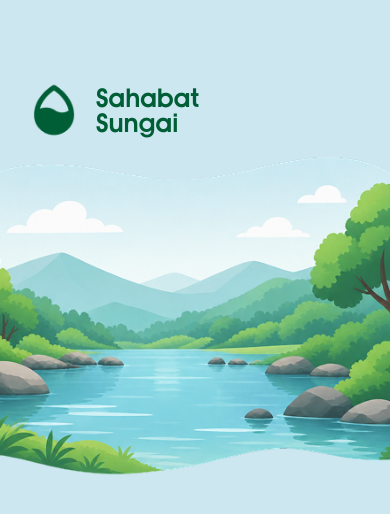
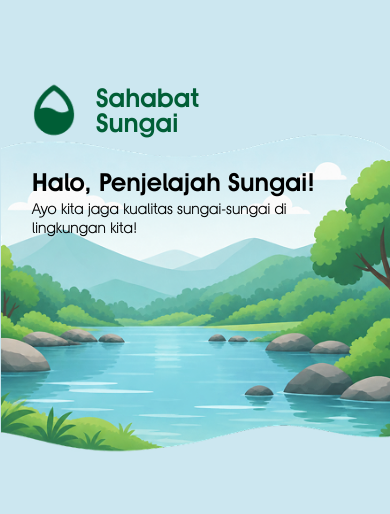
Before and after one commit to ahnaf505/Sahabat-Sungai, a React Native app: screen / in a window 390 px wide. Shown: the top 514 px of the page. Built offline with nearby package versions, Linux system fonts and the light colour scheme.

Commit message:
Add greeting text to landing screen
- Register the AvantGarde text font
- Add welcome messaging over the river illustration

```diff
--- a/App.js
+++ b/App.js
@@ -5,6 +5,7 @@ import { Image, StyleSheet, Text, View } from 'react-native';
 export default function App() {
   const [fontsLoaded] = useFonts({
     'AvantGarde-Demi': require('./assets/fonts/AVGARDD2.otf'),
+    'AvantGarde Tx': require('./assets/fonts/AVGARDR2.otf'),
   });
 
   if (!fontsLoaded) {
@@ -21,12 +22,18 @@ export default function App() {
         />
         <Text style={styles.brandName}>Sahabat{'\n'}Sungai</Text>
       </View>
+      <View style={styles.imageArea}>
         <Image
           source={require('./assets/images/river-illustration.png')}
           style={styles.riverIllustration}
           resizeMode="contain"
           accessibilityLabel="River illustration"
         />
+        <Text style={styles.greeting}>Halo, Penjelajah Sungai!</Text>
+        <Text style={styles.subtext}>
+          Ayo kita jaga kualitas sungai-sungai di lingkungan kita!
+        </Text>
+      </View>
       <StatusBar style="auto" />
     </View>
   );
@@ -61,11 +68,38 @@ const styles = StyleSheet.create({
     paddingTop: 4,
     paddingBottom: 4,
   },
-  riverIllustration: {
+  imageArea: {
     position: 'absolute',
     top: 115,
     left: 0,
     width: '100%',
     aspectRatio: 440 / 392,
   },
+  riverIllustration: {
+    width: '100%',
+    height: '100%',
+  },
+  greeting: {
+    position: 'absolute',
+    top: 52,
+    left: 32,
+    color: '#000000',
+    fontFamily: 'AvantGarde-Demi',
+    fontSize: 25,
+    lineHeight: 30,
+    letterSpacing: 0,
+    fontWeight: '700',
+  },
+  subtext: {
+    position: 'absolute',
+    top: 85,
+    left: 32,
+    width: 300,
+    color: '#000000',
+    fontFamily: 'AvantGarde Tx',
+    fontSize: 15,
+    lineHeight: 19,
+    letterSpacing: 0,
+    fontWeight: '400',
+  },
 });
```
Lines whose indentation alone changed are shown as unchanged.
